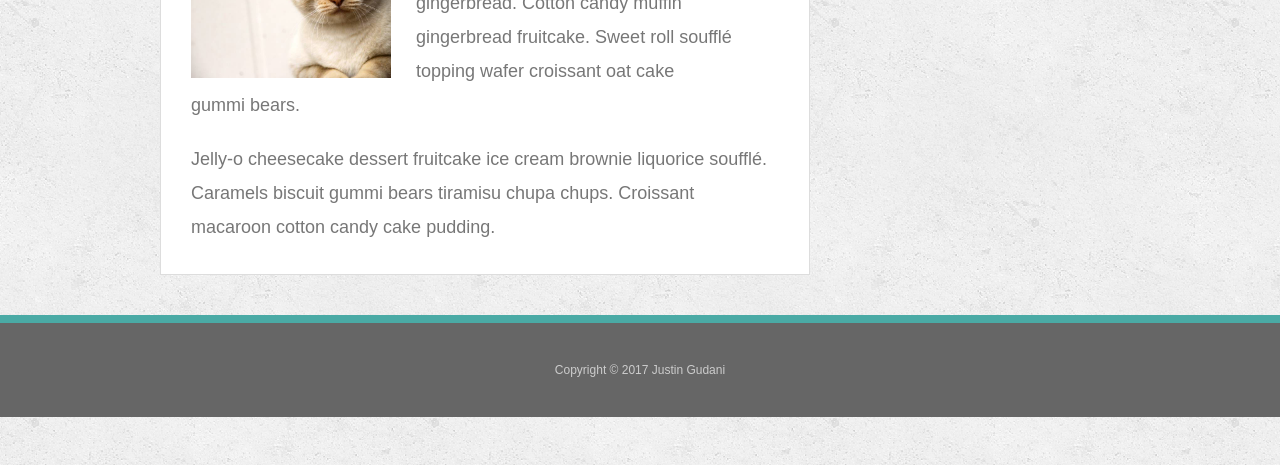
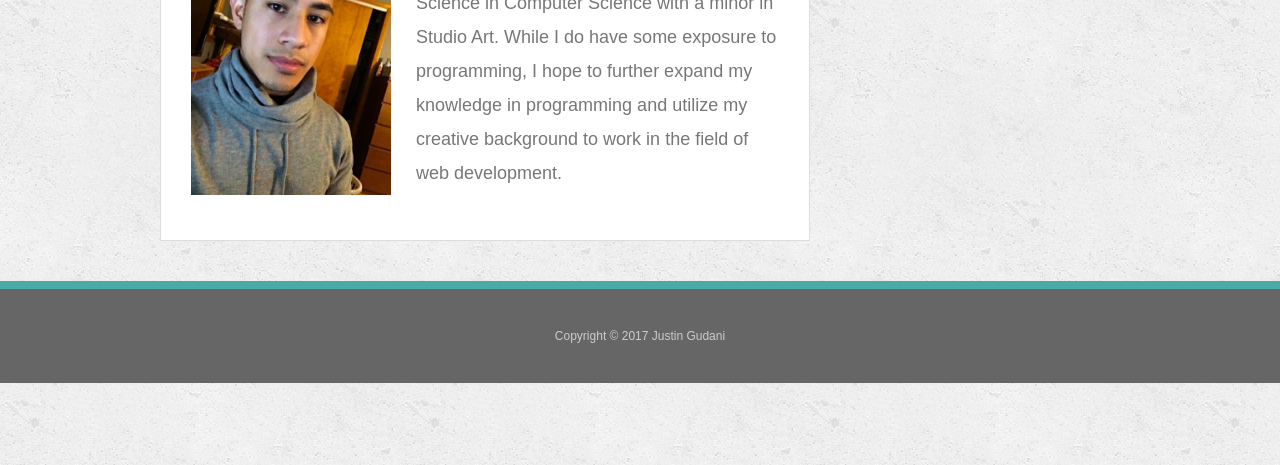
Before and after one commit to ohaikthxbai/Responsive-Portfolio, a plain HTML site: page index.html in a window 1280 px wide. Shown: the part 335-800 px from the top of the page. Drawn offline with Linux system fonts and the light colour scheme.

Commit message:
edited portfolio photo and text

```diff
--- a/index.html
+++ b/index.html
@@ -25,11 +25,15 @@
     <section class="main-section">
       <h1>About Me</h1>
 
-      <img src="assets/images/cat.jpg" class="auth-image" alt="Justin Gudani">
+      <img src="assets/images/headshot.png" class="auth-image" alt="Justin Gudani">
 
-      <p>Marshmallow jelly souffl&eacute; pastry biscuit gummi bears tootsie roll tootsie roll gingerbread. Cotton candy muffin gingerbread fruitcake. Sweet roll souffl&eacute; topping wafer croissant oat cake gummi&nbsp;bears.</p>
+      <p>
+      My name is Justin Gudani and I graduated from Loyola University with a Bachelor of Science in Computer Science with a minor in Studio Art. While I do have some exposure to programming, I hope to further expand my knowledge in programming and utilize my creative background to work in the field of web development.
+      </p>
 
-      <p>Jelly-o cheesecake dessert fruitcake ice cream brownie liquorice souffl&eacute;. Caramels biscuit gummi bears tiramisu chupa chups. Croissant macaroon cotton candy cake pudding.</p>
+      <p>
+
+      </p>
 
     </section>
 
```
Also changed, not shown: assets/images/cat.jpg (deleted), assets/images/headshot.png (added).
